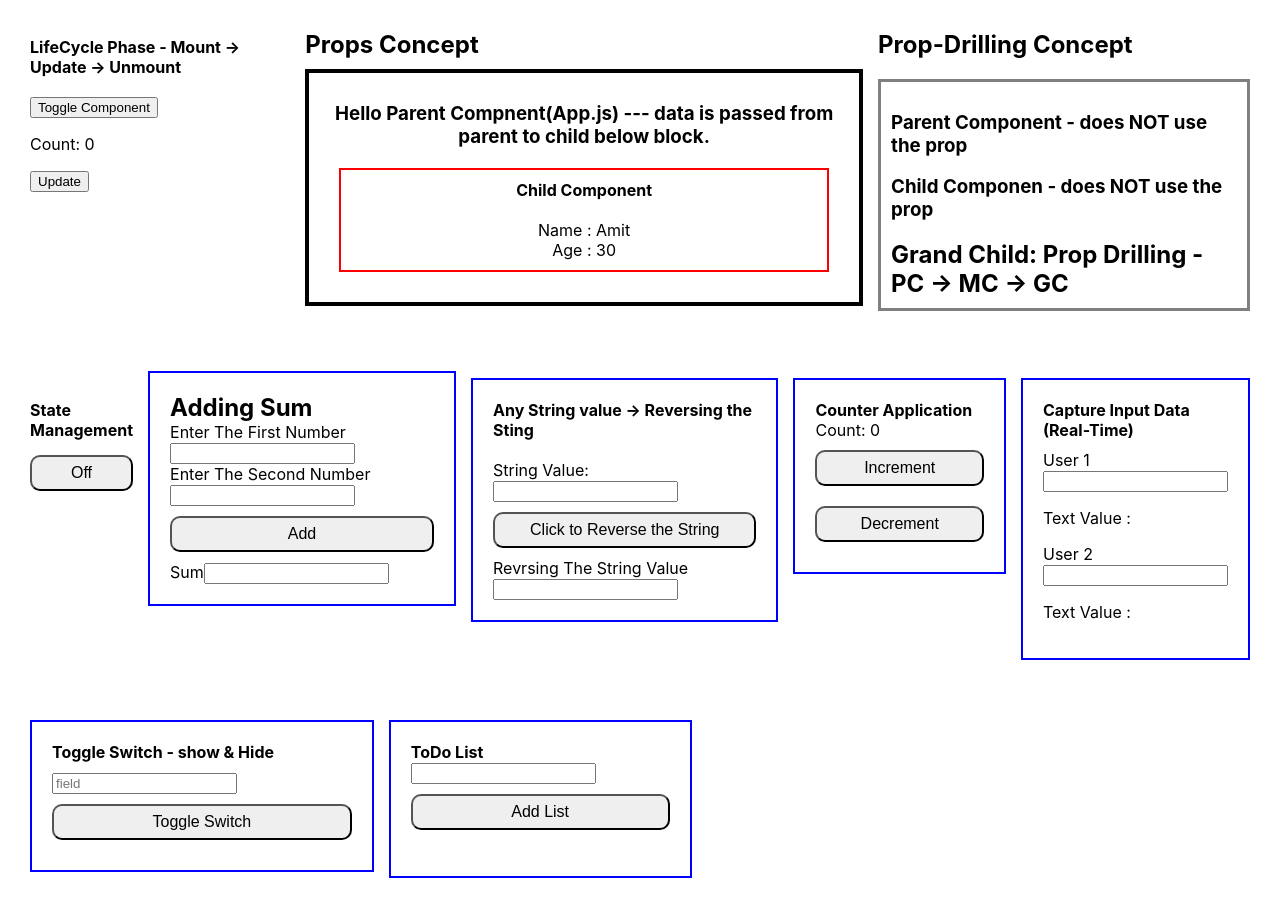
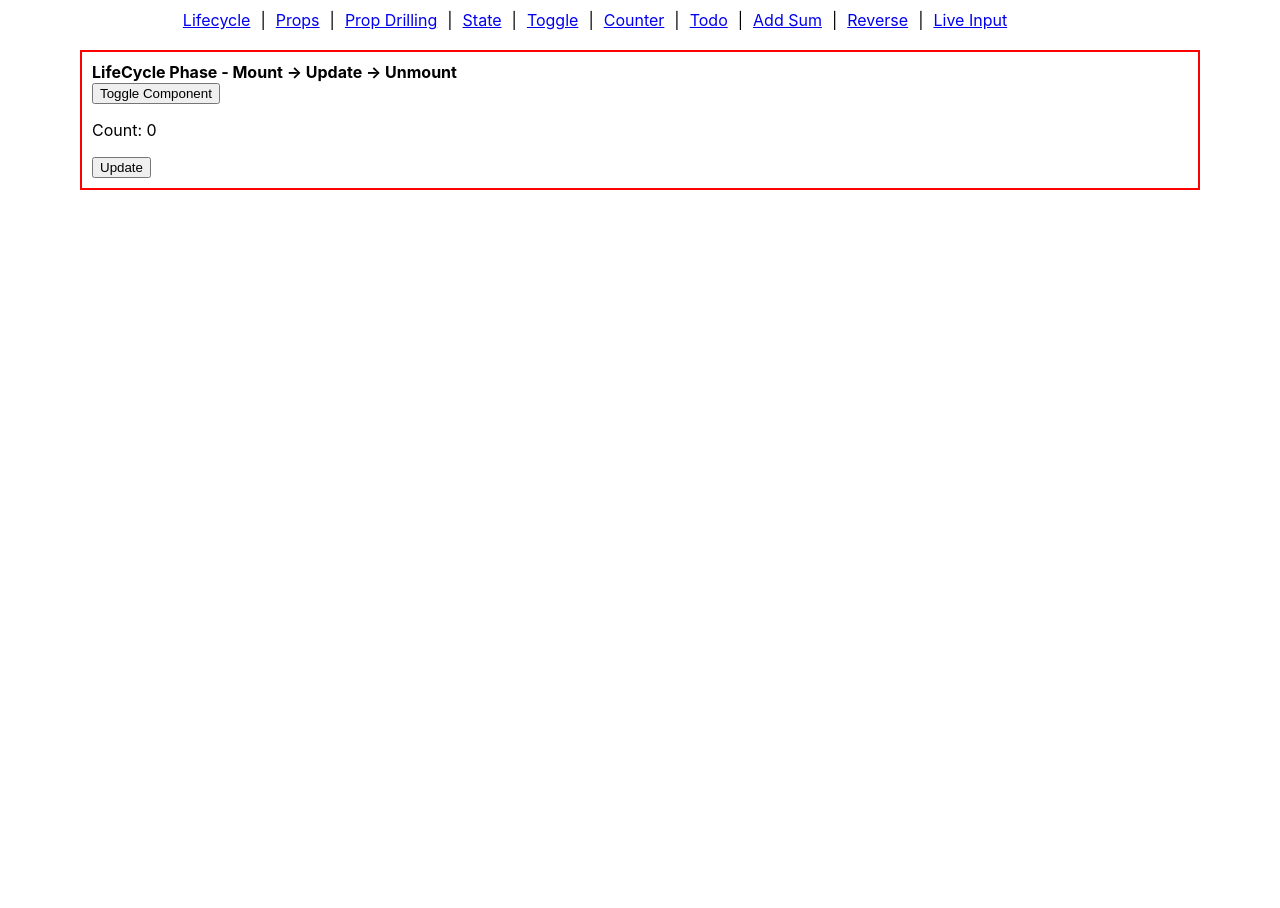
Before and after one commit to mahapatra079/my-app, a React (Create React App) app: page / in a window 1280 px wide. After the commit the page ends 800 px from the top, so only its background shows below. Built offline with nearby package versions, Linux system fonts and the light colour scheme.

Commit message:
Analysis of React Router

```diff
--- a/package.json
+++ b/package.json
@@ -9,6 +9,7 @@
     "@testing-library/user-event": "^13.5.0",
     "react": "^19.2.3",
     "react-dom": "^19.2.3",
+    "react-router-dom": "^7.12.0",
     "react-scripts": "5.0.1",
     "web-vitals": "^2.1.4"
   },
--- a/src/App.js
+++ b/src/App.js
@@ -1,104 +1,55 @@
-import {useState } from "react";
+import { Routes, Route, Link } from "react-router-dom";
+
+// import LifeCyclePage from "./LifeCyclePage";
 import ChildComponent from "./ChildComponent";
 import Parent from "./Parent";
-import LifeCycle from "./Lifecycle";
-import State from "./State"
+import State from "./State";
 import AddingSum from "./AddingSum";
-import ReversingString from "./ReversingString"
+import ReversingString from "./ReversingString";
 import CounterApplication from "./CounterApplication";
 import CaptureInputData from "./CaptureInputData";
 import ToggleSwitch from "./ToggleSwitch";
 import ToDoList from "./ToDoList";
+import LifeCyclePage from "./LifeCyclePage";
 
 export default function App() {
-  const [show, setShow] = useState(true);
-
   const userName = "Prop Drilling - PC → MC → GC";
 
   return (
-    <>
-        <div className="container">
-          {/* LifeCyclePhase */}
-          <div>
-            <h4>LifeCycle Phase - Mount → Update → Unmount</h4>
-            <button onClick={() => setShow(!show)} className="mt-20">
-              Toggle Component
-            </button>
+    <div className="container">
+      <nav>
+        <Link to="/">Lifecycle</Link> |{" "}     {/*a single space in .... | → separator ...... {" "} → space after the pipe*/}
+        <Link to="/props">Props</Link> |{" "}
+        <Link to="/prop-drilling">Prop Drilling</Link> |{" "}
+        <Link to="/state">State</Link> |{" "}
+        <Link to="/toggle">Toggle</Link> |{" "}
+        <Link to="/counter">Counter</Link> |{" "}
+        <Link to="/todo">Todo</Link> |{" "}
+        <Link to="/sum">Add Sum</Link> |{" "}
+        <Link to="/reverse">Reverse</Link> |{" "}
+        <Link to="/input">Live Input</Link>
+      </nav>
 
-            {show && <LifeCycle  />}
-           </div>
+      <Routes>
+        <Route path="/" element={<LifeCyclePage />} />
 
-          {/* Props  */}
-          <div>
-              <h2 className="concept">Props Concept</h2>
-              <div className="props">
-                      {/* Prop - Passing the data fronm Parent to Child Component */}
-                    <h3> Hello Parent Compnent(App.js) --- data is passed from parent to child below block.</h3>
-                <ChildComponent name="Amit" age="30" className="parentchild(App.js)"/>
+        {/* Prop - Passing the data fronm Parent to Child Component */}
+        <Route path="/props" element={<ChildComponent name="Amit" age={30} />} />
 
-                  {/*
-                Numbers, booleans, objects, arrays, variables, expressions → use { }
-                  | Value Type | How to Pass           |
-                  | ---------- | --------------------- |
-                  | String     | `"Amit"`              |
-                  | Number     | `{25}`                |
-                  | Boolean    | `{true}`              |
-                  | Variable   | `{age}`               |
-                  | Expression | `{10 + 5}`            |
-                  | Object     | `{{ city: "Delhi" }}` |
-                */}
+         {/* Props Drilling - passing to data from parent to multiple child  */}
+        <Route path="/prop-drilling" element={<Parent userName={userName} />} />
 
-                {/* Anything that is NOT a string must go inside {} in JSX */}
-
-                {/*  In TypeScript
-
-                    Parent component
-                    <ChildComponent name="Amit" age="30"/>
-
-                    Child Component
-                    type UserCardProps = {
-                          name: string;
-                          age: number;
-                        };
-
-                        example in Child Component
-                          function UserCard({ name, age }: UserCardProps) {
-                              return (
-                                <div>
-                                  <h2>{name}</h2>
-                                  <p>Age: {age}</p>
-                                </div>
-                              );
-                            }
-                */}
-                </div>
-          </div>
-
-          {/* Props Drilling - passing to data from parent to multiple child  */}
-            <div>
-              <h2>Prop-Drilling Concept</h2>
-                <div className="props-drilling">
-                  <Parent userName={userName}/>
-                </div>
-            </div>
-        </div>
-        <div className="Container-2">
-          {/* State - Allow you to store data and modify the values */}
-          <div className="sate">
-            <h4>State Management</h4>
-             <State/>
-           </div>
-           <AddingSum/>
-           <ReversingString/>
-           <CounterApplication/>
-           <CaptureInputData/>
-        </div>
-
-        <div className="container-3">
-          <ToggleSwitch />
-          <ToDoList/>
-        </div>
-
-    </>
+        {/* State - Allow you to store data and modify the values */}
+        <Route path="/state" element={<State />} />
+        <Route path="/toggle" element={<ToggleSwitch />} />
+        <Route path="/counter" element={<CounterApplication />} />
+        <Route path="/todo" element={<ToDoList />} />
+        <Route path="/sum" element={<AddingSum />} />
+        <Route path="/reverse" element={<ReversingString />} />
+        <Route path="/input" element={<CaptureInputData />} />
+      </Routes>
+    </div>
   );
 }
+
+// npm install react-router-dom - installing react router
--- /dev/null
+++ b/src/LifeCyclePage.js
@@ -0,0 +1,20 @@
+import { useState } from "react";
+import LifeCycle from "./Lifecycle";
+
+function LifeCyclePage() {
+  const [show, setShow] = useState(true);
+
+  return (
+    <div className="life-cycle">
+      <h4>LifeCycle Phase - Mount → Update → Unmount</h4>
+
+      <button onClick={() => setShow(prev => !prev)}>
+        Toggle Component
+      </button>
+
+      {show && <LifeCycle />}
+    </div>
+  );
+}
+
+export default LifeCyclePage;
--- a/src/Lifecycle.js
+++ b/src/Lifecycle.js
@@ -20,7 +20,7 @@ function LifeCycle() {
 
   return (
     <>
-      <div>
+      <div className="mt-10">
         <p>Count: {count}</p>
         <button onClick={() => setCount(count + 1)}>
           Update
--- a/src/Parent.js
+++ b/src/Parent.js
@@ -2,7 +2,7 @@ import Chilld1 from "./Chilld1";
 
 function Parent({ userName }) {
   return (
-    <div>
+    <div className="child-data">
       <h3>Parent Component - does NOT use the prop</h3>
       <Chilld1 userName={userName} />
     </div>
--- a/src/index.css
+++ b/src/index.css
@@ -12,42 +12,10 @@ code {
     monospace;
 }
 
-.mt-10{margin-top: 10px;}.mt-20{margin-top: 20px;}.title{margin-bottom: 20px;}
-.container, .Container-2, .container-3{padding: 30px;display: flex; align-items:baseline;gap: 15px;}.d-block{display: block;}
+h2, h4{padding: 0;margin: 0;}.mt-10{margin-top: 10px;}.mt-20{margin-top: 20px;}.title{margin-bottom: 20px;}
+.container{ width: 1160px; margin: 0 auto; max-width: 1160px; } nav{ display: flex; justify-content: center; width: calc(100% - 90px); margin-top: 10px; gap: 10px; }
+.d-block{display: block;}
 
-.concept{
-  margin-bottom: -40px;
-}
-.props{
-  border: 4px solid #000;
-  margin-top: 50px;
-  padding: 10px;
-  text-align: center;
-}
-
-.child-data{
-  border: 2px solid red;
-  padding: 10px;
-  margin: 20px;
-}
-
-.props-drilling{
-   border: 3px solid grey;
-   margin-top: 20px;
-   padding: 10px;
-}
-
-h2, h4{padding: 0;margin: 0;}
-
-.toggle {
-  margin-top: 15px;
-}
-.toggle button, .addBtn{
-  cursor: pointer;
-  width: 100%;
-  height: 36px;
-  border-radius: 10px;
-  font-size: 16px;
-}
-.adding-sum, .reversing-string, .counter, .capture-input, .show-hide, .todo-list{border: 2px solid blue;padding: 20px;}
+.concept{ margin-bottom: -40px; } .props{ border: 4px solid #000; margin-top: 50px; padding: 10px; text-align: center; } .child-data, .life-cycle{ border: 2px solid red; padding: 10px; margin: 20px; } .props-drilling{ border: 3px solid grey; margin-top: 20px; padding: 10px; } .toggle { margin-top: 15px; } .toggle button, .addBtn{ cursor: pointer; width: 100%; height: 36px; border-radius: 10px; font-size: 16px; }
+.adding-sum, .reversing-string, .counter, .capture-input, .show-hide, .todo-list{border: 2px solid blue;padding: 20px;margin-top: 20px;}
 .addBtn{margin: 10px 0;}
--- a/src/index.js
+++ b/src/index.js
@@ -1,17 +1,17 @@
-import React from 'react';
-import ReactDOM from 'react-dom/client';
-import './index.css';
-import App from './App';
-import reportWebVitals from './reportWebVitals';
+import React from "react";
+import ReactDOM from "react-dom/client";
+import { BrowserRouter } from "react-router-dom";
+import App from "./App";
+import "./index.css";
 
-const root = ReactDOM.createRoot(document.getElementById('root'));
+const root = ReactDOM.createRoot(document.getElementById("root"));
+
 root.render(
   <React.StrictMode>
-    <App />
+    <BrowserRouter>
+      <App />
+    </BrowserRouter>
   </React.StrictMode>
 );
 
-// If you want to start measuring performance in your app, pass a function
-// to log results (for example: reportWebVitals(console.log))
-// or send to an analytics endpoint. Learn more: https://bit.ly/CRA-vitals
-reportWebVitals();
+// BrowserRouter enables routing for the entire app.
```
Also changed, not shown: src/ChildComponent.js (+34 -0 lines), 1 other file (tests, documents, lock files or other folders).
